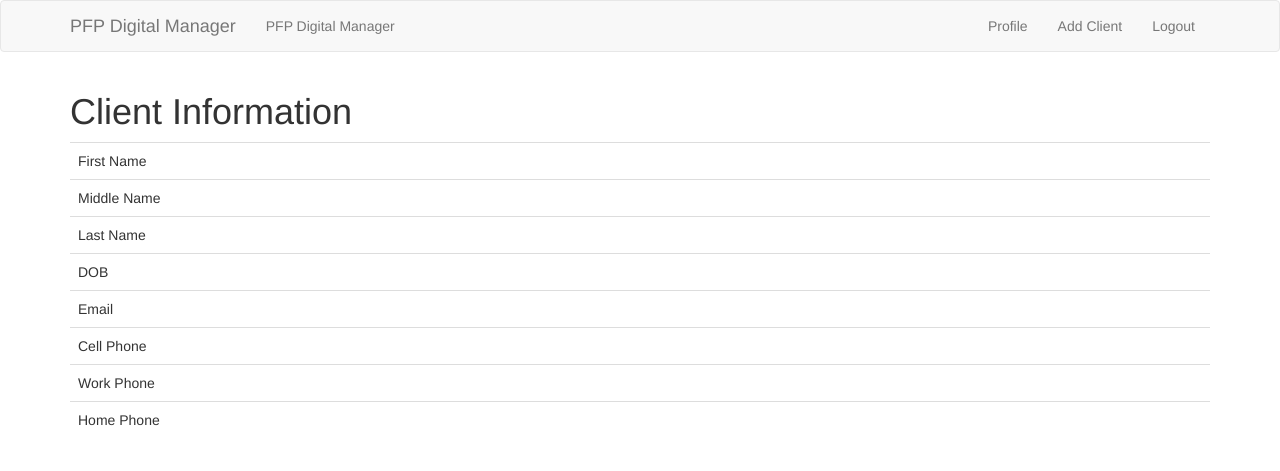
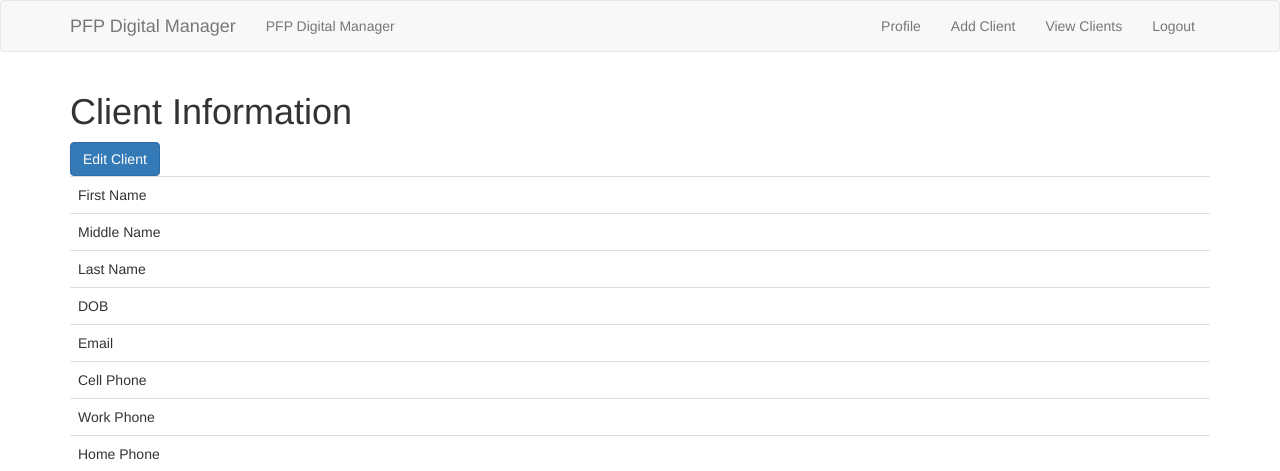
Before and after one commit to a-bane-22/PFPDigitalManager, a Flask app: page /client_profile/1 in a window 1280 px wide. Shown: the top 471 px of the page. Run offline with Flask 2, Linux system fonts and the light colour scheme; the visitor is signed in with stand-in values (Sample User, id 1); data comes from the database, SQL or seed files in the repository; data that the repository does not hold is empty; some libraries are stand-ins or nearby versions.

Commit message:
Add edit client and view clients buttons

```diff
--- a/app/templates/base.html
+++ b/app/templates/base.html
@@ -23,6 +23,7 @@
                 {% else %}
                     <li><a href="{{ url_for('user_profile', username=current_user.username) }}">Profile</a></li>
                     <li><a href="{{ url_for('add_client') }}">Add Client</a></li>
+                    <li><a href="{{ url_for('clients') }}">View Clients</a></li>
                     <li><a href="{{ url_for('logout') }}">Logout</a></li>
                 {% endif %}
             </ul>
--- a/app/templates/client.html
+++ b/app/templates/client.html
@@ -2,6 +2,11 @@
 
 {% block app_content %}
     <h1>Client Information</h1>
+    <div class="row">
+        <div class="col-md-4">
+            <a href="{{ url_for('edit_client', client_id=client.id) }}" class="btn btn-primary" role="button">Edit Client</a>
+        </div>
+    </div>
     <div class="table-responsive">
         <table class="table">
             <tr>
```
